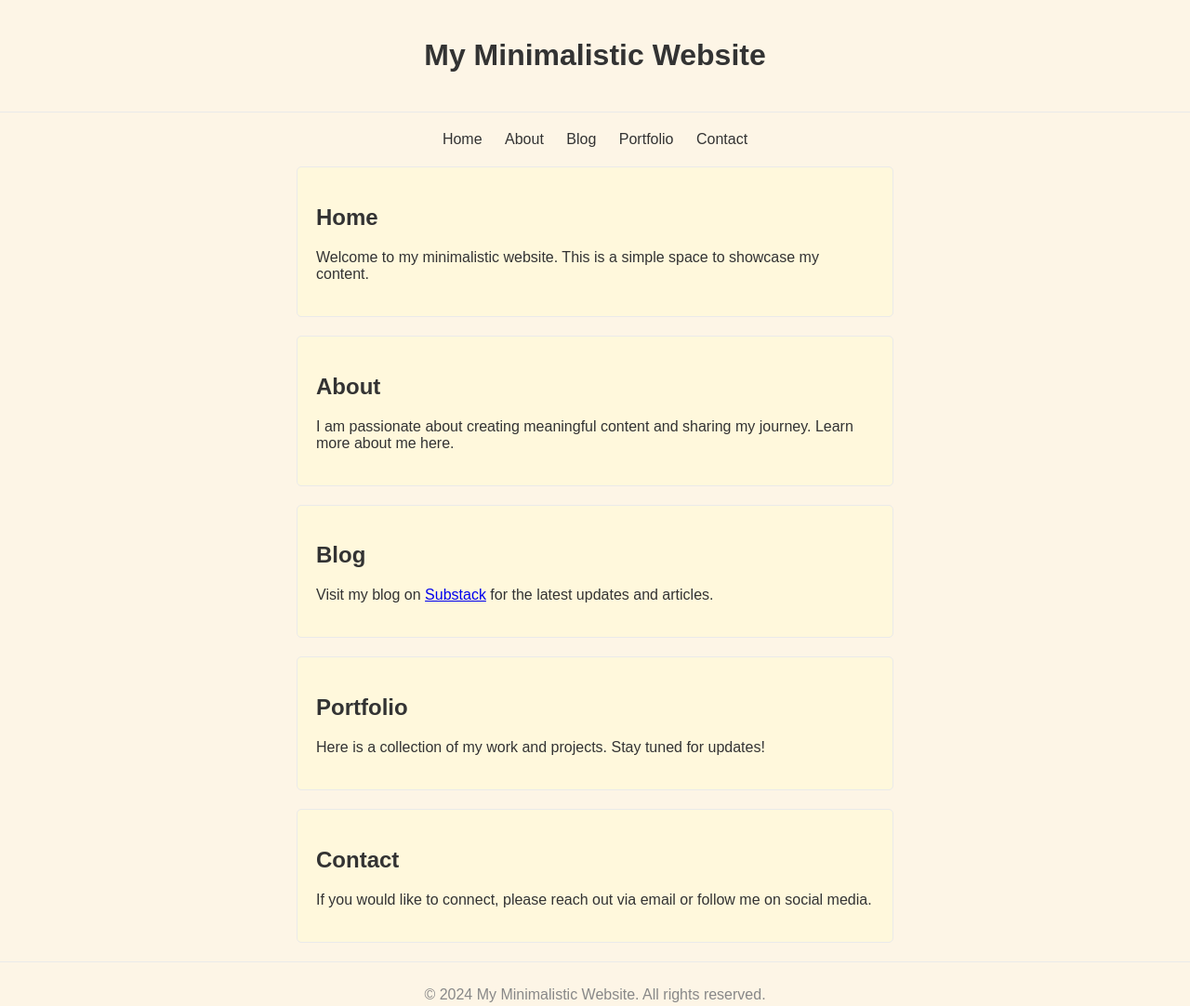
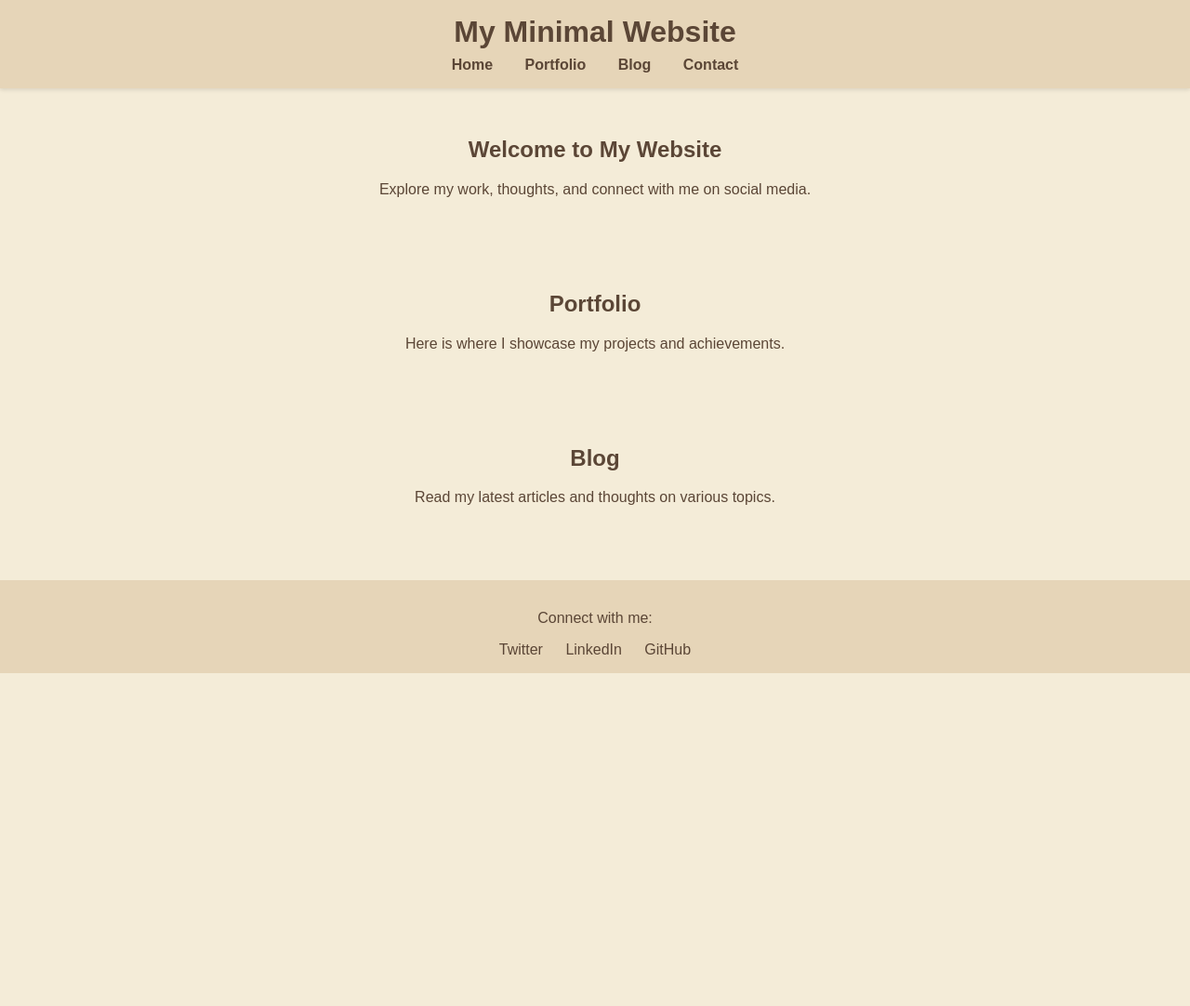
Before and after one commit to shuklaharsh249/mywebsite, a plain HTML site: page index.html in a window 1280 px wide. Shown: the whole page at 93% size. After the commit the page ends 800 px from the top, so only its background shows below. Drawn offline with Linux system fonts and the light colour scheme.

Commit message:
Update index.html

```diff
--- a/index.html
+++ b/index.html
@@ -3,86 +3,99 @@
 <head>
     <meta charset="UTF-8">
     <meta name="viewport" content="width=device-width, initial-scale=1.0">
-    <title>My Minimalistic Website</title>
+    <title>Minimal Sepia Website</title>
     <style>
         body {
             font-family: Arial, sans-serif;
             margin: 0;
             padding: 0;
-            background-color: #fdf5e6; /* Old yellow book color */
-            color: #333333;
+            background-color: #f4ecd8;
+            color: #5b4636;
         }
+
         header {
-            background-color: #fdf5e6; /* Old yellow book color */
-            color: #333333;
+            background-color: #e6d5b8;
+            padding: 1em 0;
             text-align: center;
-            padding: 20px 0;
-            border-bottom: 1px solid #eaeaea;
+            box-shadow: 0 2px 4px rgba(0, 0, 0, 0.1);
         }
+
+        header h1 {
+            margin: 0;
+            font-size: 2rem;
+        }
+
         nav {
-            text-align: center;
-            margin: 20px 0;
+            margin-top: 0.5em;
         }
+
         nav a {
-            margin: 0 10px;
+            color: #5b4636;
             text-decoration: none;
-            color: #333333;
-            font-weight: normal;
+            margin: 0 15px;
+            font-weight: bold;
         }
+
         nav a:hover {
             text-decoration: underline;
         }
+
         section {
-            max-width: 600px;
-            margin: 20px auto;
-            padding: 20px;
-            background-color: #fff8dc; /* Slightly lighter yellow for contrast */
-            border: 1px solid #eaeaea;
-            border-radius: 5px;
+            padding: 2em;
+            max-width: 800px;
+            margin: auto;
+            text-align: center;
         }
+
         footer {
+            background-color: #e6d5b8;
             text-align: center;
-            padding: 10px 20px;
-            background-color: #fdf5e6; /* Old yellow book color */
-            color: #888888;
-            border-top: 1px solid #eaeaea;
-            margin-top: 20px;
+            padding: 1em 0;
+            margin-top: 2em;
+        }
+
+        footer a {
+            color: #5b4636;
+            text-decoration: none;
+            margin: 0 10px;
+        }
+
+        footer a:hover {
+            text-decoration: underline;
         }
     </style>
 </head>
 <body>
     <header>
-        <h1>My Minimalistic Website</h1>
+        <h1>My Minimal Website</h1>
+        <nav>
+            <a href="#home">Home</a>
+            <a href="#portfolio">Portfolio</a>
+            <a href="#blog">Blog</a>
+            <a href="#contact">Contact</a>
+        </nav>
     </header>
-    <nav>
-        <a href="#home">Home</a>
-        <a href="#about">About</a>
-        <a href="#blog">Blog</a>
-        <a href="#portfolio">Portfolio</a>
-        <a href="#contact">Contact</a>
-    </nav>
+
     <section id="home">
-        <h2>Home</h2>
-        <p>Welcome to my minimalistic website. This is a simple space to showcase my content.</p>
+        <h2>Welcome to My Website</h2>
+        <p>Explore my work, thoughts, and connect with me on social media.</p>
     </section>
-    <section id="about">
-        <h2>About</h2>
-        <p>I am passionate about creating meaningful content and sharing my journey. Learn more about me here.</p>
+
+    <section id="portfolio">
+        <h2>Portfolio</h2>
+        <p>Here is where I showcase my projects and achievements.</p>
     </section>
+
     <section id="blog">
         <h2>Blog</h2>
-        <p>Visit my blog on <a href="https://substack.com" target="_blank">Substack</a> for the latest updates and articles.</p>
+        <p>Read my latest articles and thoughts on various topics.</p>
     </section>
-    <section id="portfolio">
-        <h2>Portfolio</h2>
-        <p>Here is a collection of my work and projects. Stay tuned for updates!</p>
-    </section>
-    <section id="contact">
-        <h2>Contact</h2>
-        <p>If you would like to connect, please reach out via email or follow me on social media.</p>
-    </section>
+
     <footer>
-        <p>&copy; 2024 My Minimalistic Website. All rights reserved.</p>
+        <p>Connect with me:</p>
+        <a href="https://twitter.com" target="_blank">Twitter</a>
+        <a href="https://linkedin.com" target="_blank">LinkedIn</a>
+        <a href="https://github.com" target="_blank">GitHub</a>
     </footer>
 </body>
 </html>
```
